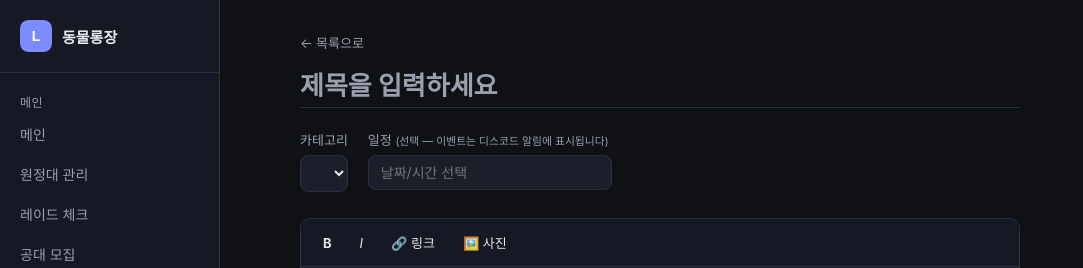
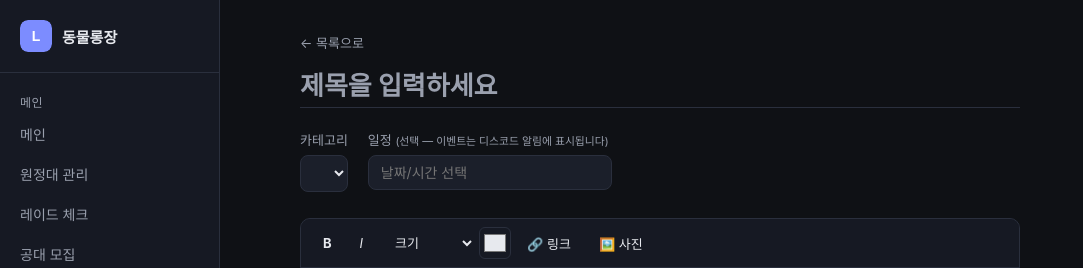
Before and after one commit to kanonphil/loa-bot-01, a FastAPI app: template webapp/templates/board_create.html in a window 1280 px wide. Shown: the top 268 px of the page, without its empty margins (0-1083 px from the left). Run offline with FastAPI, Linux system fonts and the light colour scheme; the template is opened without the code that fills it, so the values that code supplies are empty.

Commit message:
feat(webapp): 게시판 에디터에 글씨 크기/색상 지정 기능 추가
- 툴바에 크기 선택(작게~아주크게)과 색상 피커 추가, 선택한 텍스트를
  <span style="font-size/color"> 로 감싸 적용
- bleach CSSSanitizer로 style 속성 중 color/font-size만 허용,
  나머지 CSS 속성 및 이벤트 핸들러는 기존처럼 제거

```diff
--- a/webapp/requirements.txt
+++ b/webapp/requirements.txt
@@ -8,3 +8,4 @@ python-multipart>=0.0.9
 aiosqlite>=0.19.0
 google-genai>=1.0.0
 bleach>=6.1.0
+tinycss2>=1.2.1
--- a/webapp/static/board-editor.js
+++ b/webapp/static/board-editor.js
@@ -11,6 +11,8 @@
     var fileInput = root.querySelector(".board-editor-image-input");
     var imageBtn = root.querySelector(".board-editor-image-btn");
     var linkBtn = root.querySelector(".board-editor-link-btn");
+    var sizeSelect = root.querySelector(".board-editor-size-select");
+    var colorInput = root.querySelector(".board-editor-color-input");
     var savedRange = null;
 
     function saveSelection() {
@@ -122,6 +124,41 @@
       }
     });
 
+    function applyStyleToSelection(prop, value) {
+      content.focus();
+      restoreSelection();
+      var sel = window.getSelection();
+      if (!sel.rangeCount || sel.isCollapsed || !content.contains(sel.anchorNode)) {
+        alert("먼저 서식을 적용할 텍스트를 선택해주세요.");
+        return;
+      }
+      var range = sel.getRangeAt(0);
+      var span = document.createElement("span");
+      span.style[prop] = value;
+      try {
+        range.surroundContents(span);
+      } catch (e) {
+        var frag = range.extractContents();
+        span.appendChild(frag);
+        range.insertNode(span);
+      }
+      sel.removeAllRanges();
+      var newRange = document.createRange();
+      newRange.selectNodeContents(span);
+      sel.addRange(newRange);
+      saveSelection();
+    }
+
+    sizeSelect.addEventListener("change", function () {
+      if (!sizeSelect.value) return;
+      applyStyleToSelection("fontSize", sizeSelect.value);
+      sizeSelect.value = "";
+    });
+
+    colorInput.addEventListener("change", function () {
+      applyStyleToSelection("color", colorInput.value);
+    });
+
     imageBtn.addEventListener("click", function () {
       saveSelection();
       fileInput.click();
--- a/webapp/static/style.css
+++ b/webapp/static/style.css
@@ -1879,6 +1879,8 @@ a.calendar-party:hover {
 
 .board-editor-toolbar {
   display: flex;
+  align-items: center;
+  flex-wrap: wrap;
   gap: 4px;
   padding: 8px 10px;
   border-bottom: 1px solid var(--border);
@@ -1898,6 +1900,20 @@ a.calendar-party:hover {
 
 .board-editor-btn:hover {
   background: var(--accent-dim);
+}
+
+.board-editor-size-select {
+  appearance: auto;
+}
+
+.board-editor-color-input {
+  width: 32px;
+  height: 32px;
+  padding: 2px;
+  border: 1px solid var(--border);
+  border-radius: 6px;
+  background: transparent;
+  cursor: pointer;
 }
 
 .board-editor-content {
--- a/webapp/templates/_board_editor.html
+++ b/webapp/templates/_board_editor.html
@@ -2,6 +2,14 @@
   <div class="board-editor-toolbar">
     <button type="button" class="board-editor-btn" data-cmd="bold" title="굵게"><b>B</b></button>
     <button type="button" class="board-editor-btn" data-cmd="italic" title="기울임"><i>I</i></button>
+    <select class="board-editor-btn board-editor-size-select" title="글씨 크기">
+      <option value="">크기</option>
+      <option value="13px">작게</option>
+      <option value="16px">보통</option>
+      <option value="20px">크게</option>
+      <option value="26px">아주 크게</option>
+    </select>
+    <input type="color" class="board-editor-color-input" title="글씨 색" value="#e7e9ee">
     <button type="button" class="board-editor-btn board-editor-link-btn" title="링크 추가">🔗 링크</button>
     <button type="button" class="board-editor-btn board-editor-image-btn" title="사진 추가">🖼️ 사진</button>
     <input type="file" class="board-editor-image-input" accept="image/png,image/jpeg,image/gif,image/webp" hidden>
```
Also changed, not shown: webapp/sanitize.py (+7 -2 lines), webapp/tests/test_sanitize.py (+21 -0 lines).
